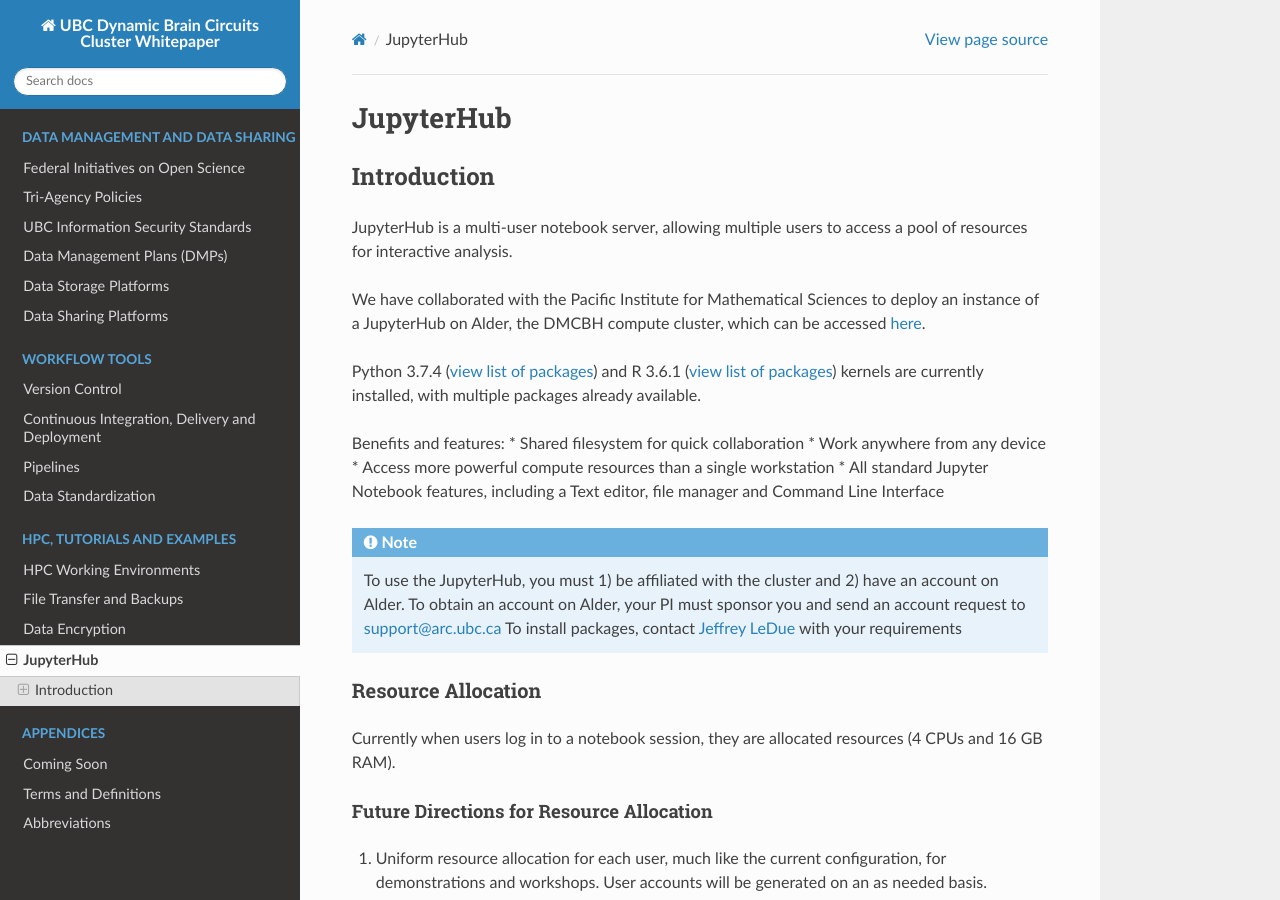
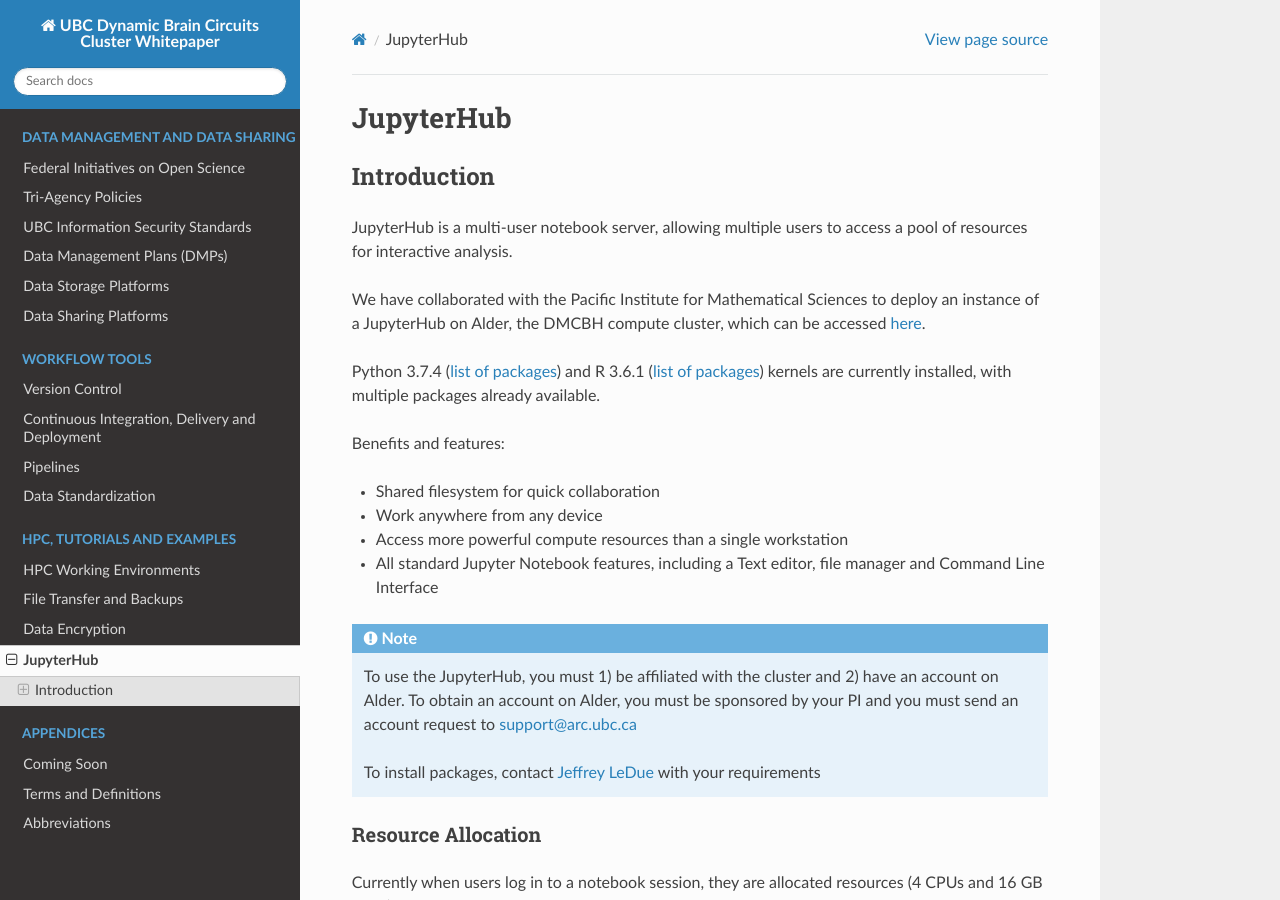
Before and after one commit to ubcbraincircuits/whitepaper, a Sphinx documentation site: the page built from source/jupyterhub/index.rst, in a window 1280 px wide and 900 px high. Built offline with Sphinx 7.4.7 and the Read the Docs theme 2.0.0, drawn with Linux system fonts in a browser that asks for light colours; pages that are not in the unit, such as notebooks, are missing from menus.

Commit message:
Change awkward wording; fix bullets

```diff
--- a/source/jupyterhub/index.rst
+++ b/source/jupyterhub/index.rst
@@ -8,16 +8,18 @@
 
 We have collaborated with the Pacific Institute for Mathematical Sciences to deploy an instance of a JupyterHub on Alder, the DMCBH compute cluster, which can be accessed `here <jupyter.alder.arc.ubc.ca>`_.
 
-Python 3.7.4 (`view list of packages <https://github.com/ubcbraincircuits/whitepaper/blob/master/source/jupyterhub/python_packages.txt>`_) and R 3.6.1 (`view list of packages <https://github.com/ubcbraincircuits/whitepaper/blob/master/source/jupyterhub/r_packages.txt>`_) kernels are currently installed, with multiple packages already available.
+Python 3.7.4 (`list of packages <https://github.com/ubcbraincircuits/whitepaper/blob/master/source/jupyterhub/python_packages.txt>`_) and R 3.6.1 (`list of packages <https://github.com/ubcbraincircuits/whitepaper/blob/master/source/jupyterhub/r_packages.txt>`_) kernels are currently installed, with multiple packages already available.
 
 Benefits and features:
+
 * Shared filesystem for quick collaboration
 * Work anywhere from any device
 * Access more powerful compute resources than a single workstation
 * All standard Jupyter Notebook features, including a Text editor, file manager and Command Line Interface
 
 .. note::
-   To use the JupyterHub, you must 1) be affiliated with the cluster and 2) have an account on Alder. To obtain an account on Alder, your PI must sponsor you and send an account request to support@arc.ubc.ca
+   To use the JupyterHub, you must 1) be affiliated with the cluster and 2) have an account on Alder. To obtain an account on Alder, you must be sponsored by your PI and you must send an account request to support@arc.ubc.ca
+
    To install packages, contact `Jeffrey LeDue <mailto:jledue\@mail.ubc.ca>`_ with your requirements
 
 Resource Allocation
```
